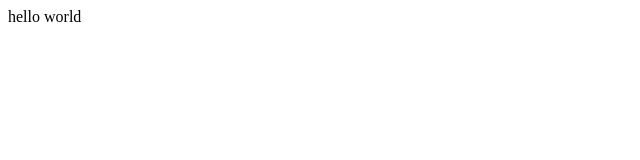
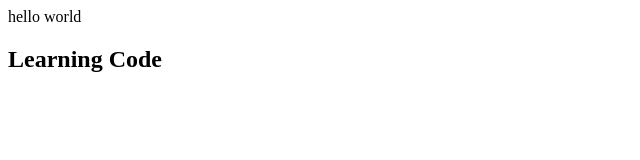
Before and after one commit to hi-hilman03/A05_Web_Kursus, a plain HTML site: page index.html in a window 1280 px wide. Shown: the whole page, without its empty margins (0-640 px from the left). Drawn offline with Linux system fonts and the light colour scheme.

Commit message:
test commit

```diff
--- a/index.html
+++ b/index.html
@@ -8,5 +8,6 @@
 </head>
 <body>
     hello world
+    <h2>Learning Code</h2>
 </body>
 </html>
```
